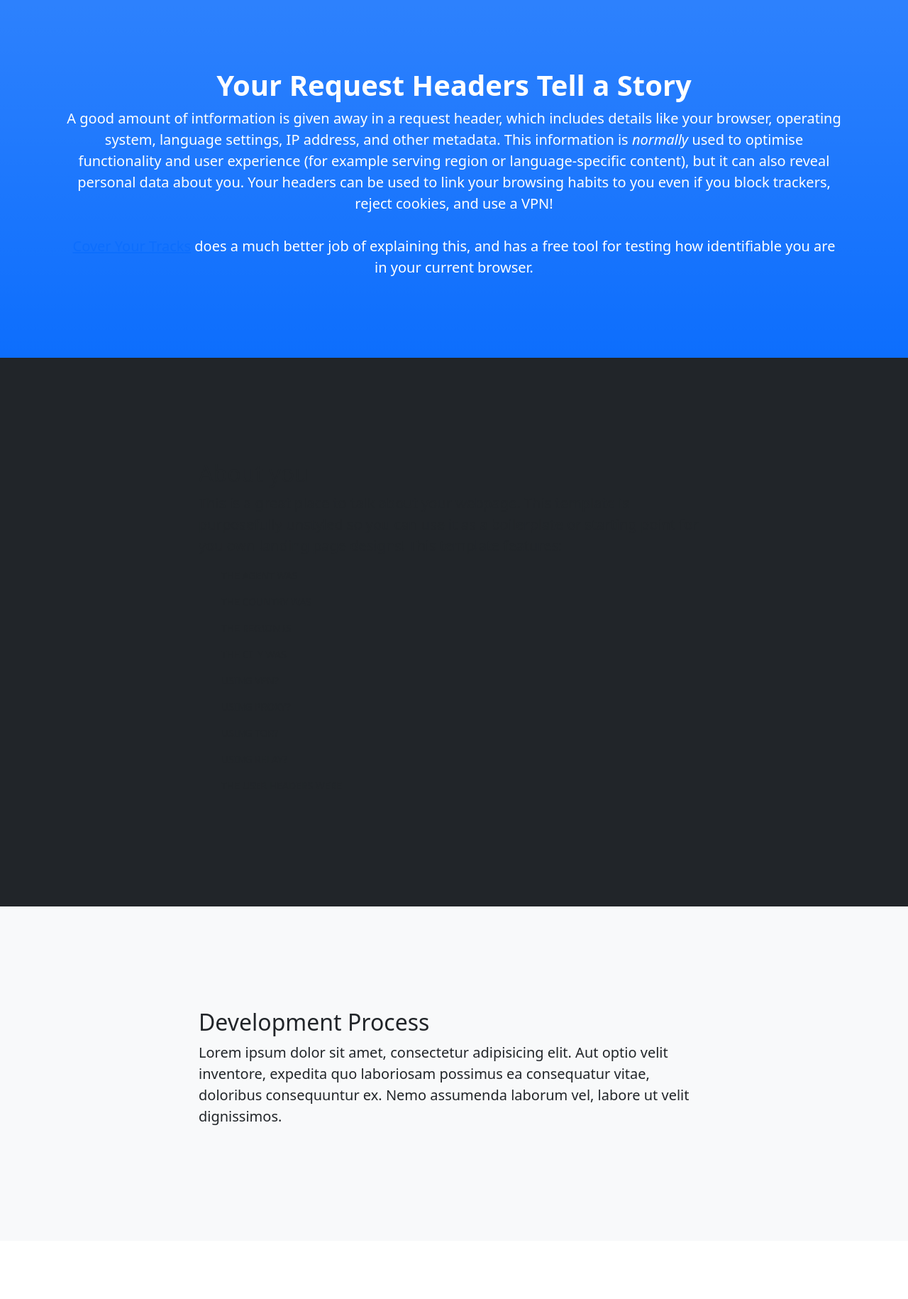
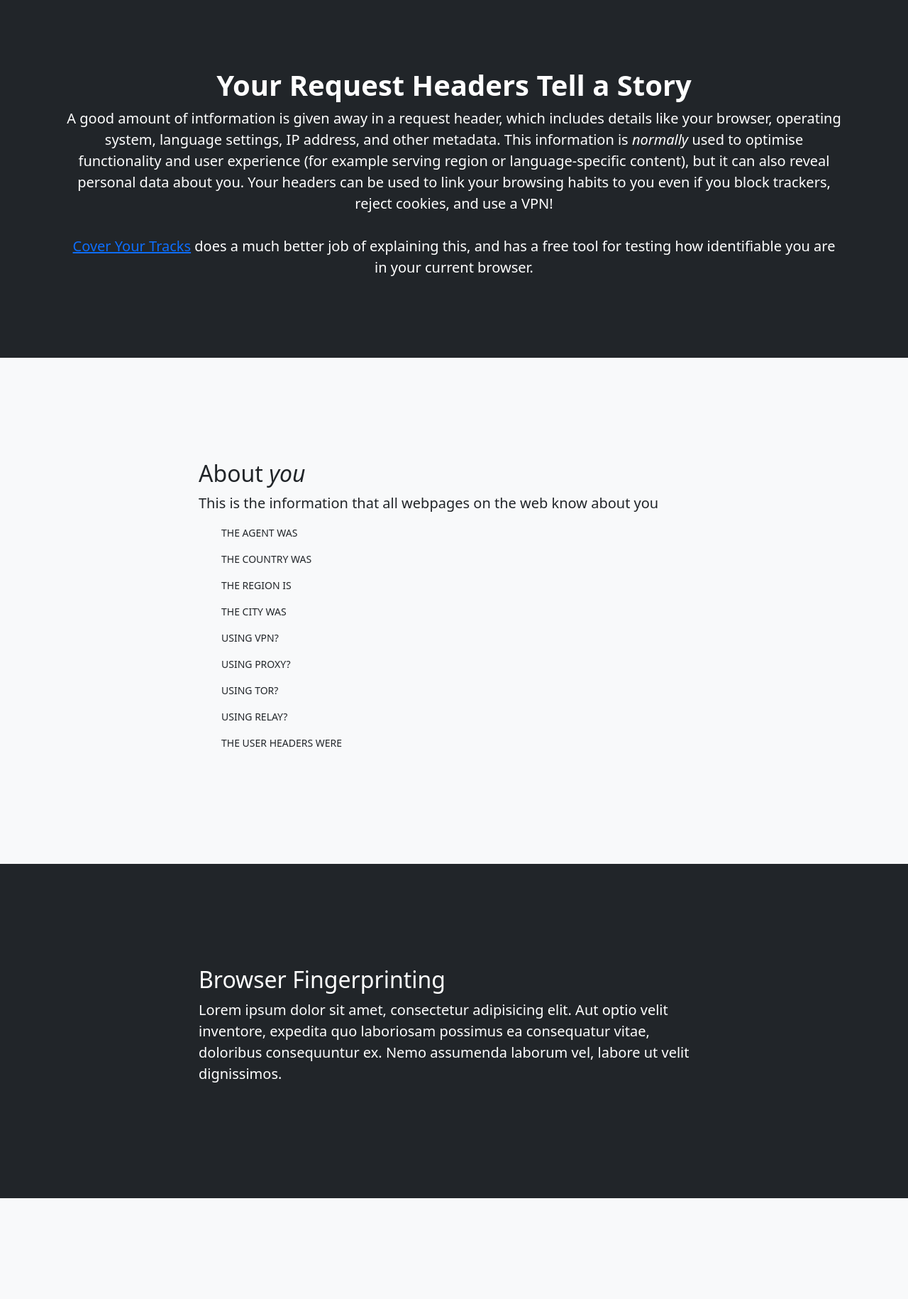
Before and after one commit to CPettifo/headers, a Flask app: template services/collector/templates/index.html in a window 1280 px wide. Shown: the part 56-1886 px from the top of the page at 71% size. Run offline with Flask 3, Linux system fonts and the light colour scheme; the template is opened without the code that fills it, so the values that code supplies are empty.

Commit message:
continue fleshing out content

```diff
--- a/services/collector/templates/index.html
+++ b/services/collector/templates/index.html
@@ -29,7 +29,7 @@
             </div>
         </nav>
         <!-- Header-->
-        <header class="bg-primary bg-gradient text-white">
+        <header class="bg-dark text-bg-dark">
             <div class="container px-4 text-center">
                 <h1 class="fw-bolder">Your Request Headers Tell a Story</h1>
                 <p class="lead">
@@ -45,12 +45,12 @@
             </div>
         </header>
         <!-- About section-->
-        <section class="bg-dark" id="about">
+        <section class="bg-light" id="about">
             <div class="container px-4">
                 <div class="row gx-4 justify-content-center">
                     <div class="col-lg-8">
-                        <h2>About you</h2>
-                        <p class="lead">This is a great place to talk about your webpage. This template is purposefully unstyled so you can use it as a boilerplate or starting point for you own landing page designs! This template features:</p>
+                        <h2>About <em>you</em></h2>
+                        <p class="lead">This is the information that all webpages on the web know about you</p>
                         <ul class="initialism">
                             <p>The agent was {{agent}}</p>
                             <p>The country was {{country}} {{country_flag}}</p>
@@ -67,8 +67,18 @@
                 </div>
             </div>
         </section>
-        <!-- Services section-->
-        <section class="bg-light" id="development">
+        <section class="bg-dark text-bg-dark" id="development">
+            <div class="container px-4">
+                <div class="row gx-4 justify-content-center">
+                    <div class="col-lg-8">
+                        <h2>Browser Fingerprinting</h2>
+                        <p class="lead">Lorem ipsum dolor sit amet, consectetur adipisicing elit. Aut optio velit inventore, expedita quo laboriosam possimus ea consequatur vitae, doloribus consequuntur ex. Nemo assumenda laborum vel, labore ut velit dignissimos.</p>
+                    </div>
+                </div>
+            </div>
+        </section>
+        <!-- Development section-->
+        <section class="bg-light text-bg-light" id="development">
             <div class="container px-4">
                 <div class="row gx-4 justify-content-center">
                     <div class="col-lg-8">
@@ -78,8 +88,8 @@
                 </div>
             </div>
         </section>
-        <!-- Contact section-->
-        <section id="tech">
+        <!-- Tech specs section-->
+        <section class="bg-dark text-bg-dark"id="tech">
             <div class="container px-4">
                 <div class="row gx-4 justify-content-center">
                     <div class="col-lg-8">
@@ -89,7 +99,7 @@
                 </div>
             </div>
         </section>
-        <section class="bg-light" id="Further Reading">
+        <section class="bg-light text-bg-light" id="Further Reading">
         <div class="container px-4">
             <div class="row gx-4 justify-content-center">
                 <div class="col-lg-8">
@@ -101,8 +111,8 @@
     </section>
 
         <!-- Footer-->
-        <footer class="py-5 bg-dark">
-            <div class="container px-4"><p class="m-0 text-center text-white">Copyright &copy; Your Website 2023</p></div>
+        <footer class="text-bg-dark py-5 bg-dark">
+            <div class="container px-4"><p class="m-0 text-center">This is where I put a footer</p></div>
         </footer>
         <!-- Bootstrap core JS-->
         <script src="https://cdn.jsdelivr.net/npm/bootstrap@5.2.3/dist/js/bootstrap.bundle.min.js"></script>
```
